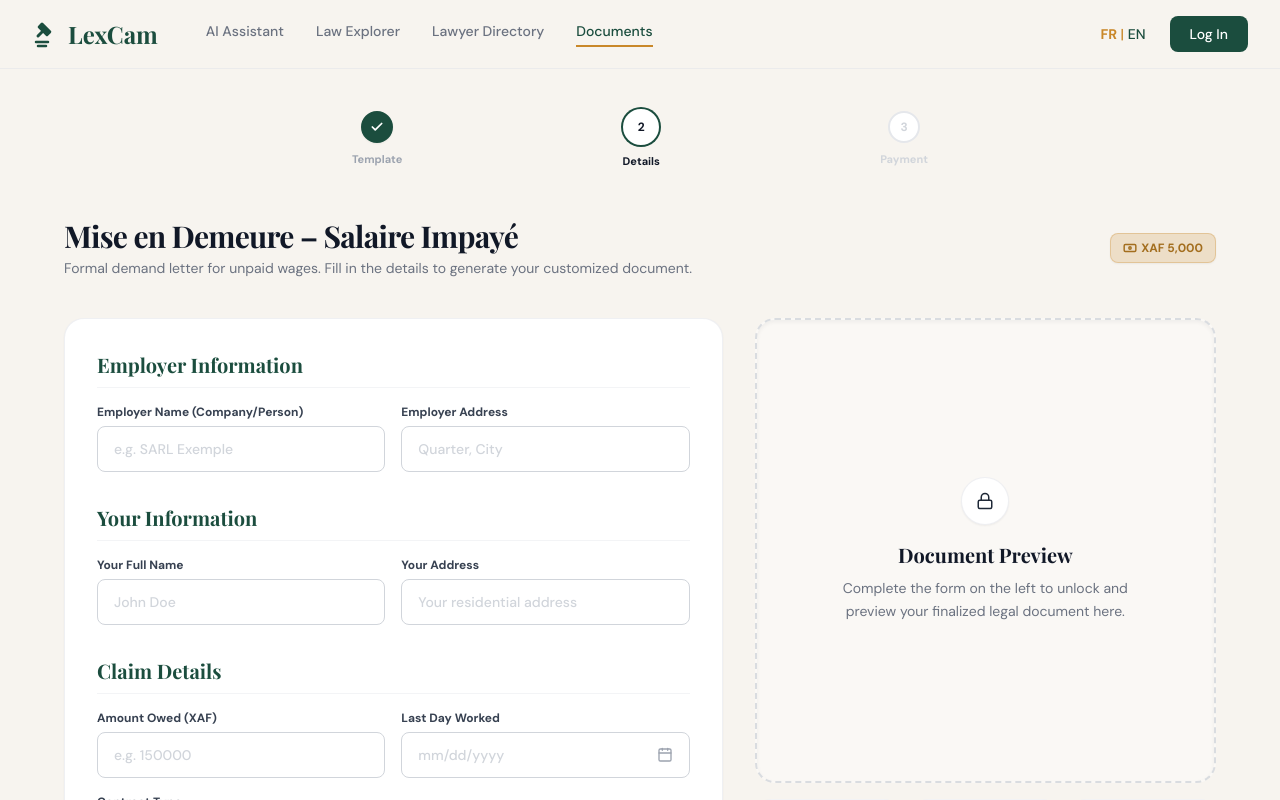
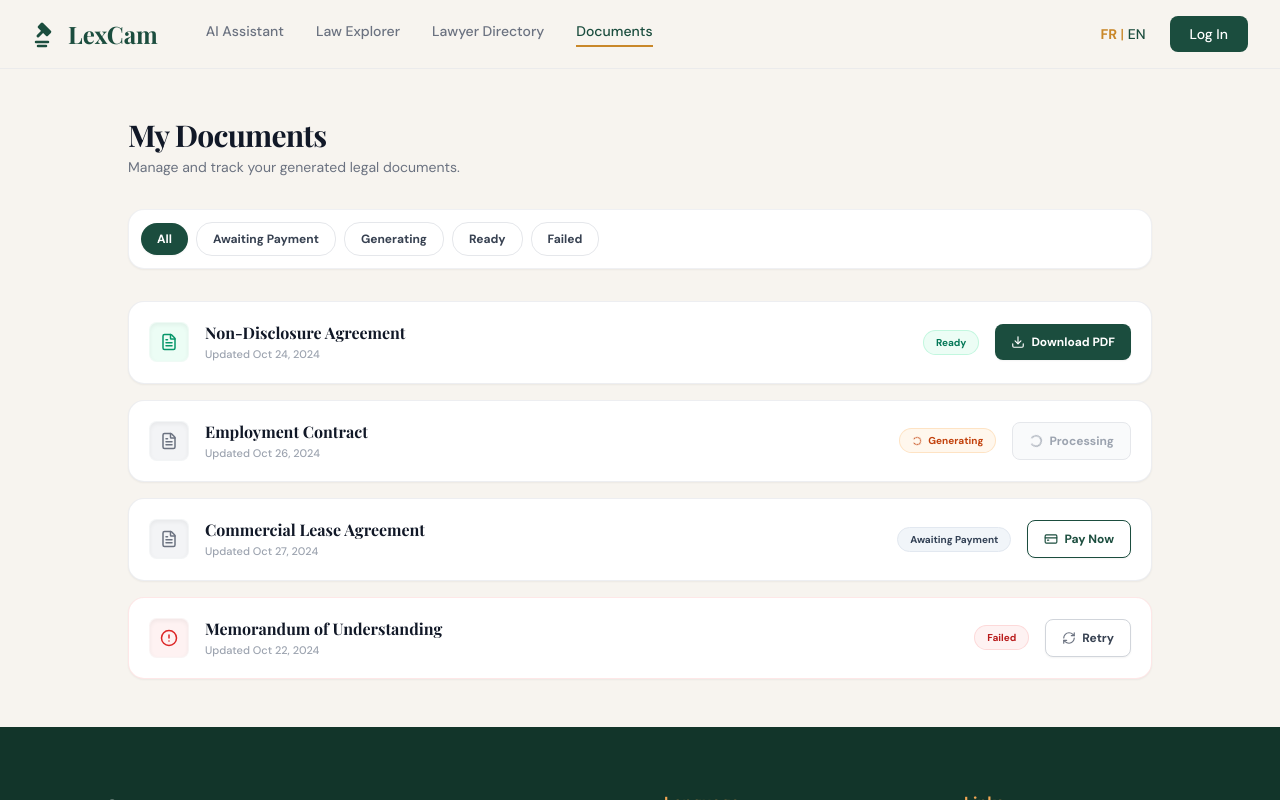
Before and after one commit to chewi-clinton/LexCamAI, a Next.js app in the folder frontend/: page /documents/my in a window 1280 px wide. Shown: the top 800 px of the page. Built offline with nearby package versions, Linux system fonts and the light colour scheme.

Commit message:
my documents history page

```diff
--- /dev/null
+++ b/frontend/src/app/(main)/documents/my/page.jsx
@@ -0,0 +1,152 @@
+'use client';
+import React from 'react';
+import {
+  FileText,
+  Download,
+  CreditCard,
+  RefreshCw,
+  Loader2,
+  AlertCircle,
+} from 'lucide-react';
+import Header from '@/components/layout/Header';
+import Footer from '@/components/layout/Footer';
+
+export default function MyDocuments() {
+  const filters = ['All', 'Awaiting Payment', 'Generating', 'Ready', 'Failed'];
+
+  const documents = [
+    {
+      name: 'Non-Disclosure Agreement',
+      date: 'Oct 24, 2024',
+      status: 'Ready',
+      statusStyle: 'bg-emerald-50 text-emerald-700 border-emerald-200/60',
+      iconBg: 'bg-emerald-50 text-emerald-600',
+      type: 'ready',
+    },
+    {
+      name: 'Employment Contract',
+      date: 'Oct 26, 2024',
+      status: 'Generating',
+      statusStyle: 'bg-orange-50 text-orange-700 border-orange-200/60',
+      iconBg: 'bg-gray-100 text-gray-500',
+      type: 'generating',
+    },
+    {
+      name: 'Commercial Lease Agreement',
+      date: 'Oct 27, 2024',
+      status: 'Awaiting Payment',
+      statusStyle: 'bg-slate-100 text-slate-700 border-slate-200',
+      iconBg: 'bg-gray-100 text-gray-500',
+      type: 'payment',
+    },
+    {
+      name: 'Memorandum of Understanding',
+      date: 'Oct 22, 2024',
+      status: 'Failed',
+      statusStyle: 'bg-red-50 text-red-700 border-red-200/60',
+      cardStyle: 'border-red-100/80 bg-red-50/10',
+      iconBg: 'bg-red-50 text-red-600',
+      type: 'failed',
+    },
+  ];
+
+  return (
+    <div className="min-h-screen bg-[#F7F4EF] font-sans flex flex-col">
+      <Header activePage="documents" />
+
+      <div className="flex-1 px-6 md:px-16 py-12">
+        <div className="max-w-5xl mx-auto space-y-8">
+
+          {/* Header */}
+          <div>
+            <h2 className="font-serif text-3xl font-bold text-gray-900 tracking-tight">
+              My Documents
+            </h2>
+            <p className="text-gray-500 text-sm mt-1">
+              Manage and track your generated legal documents.
+            </p>
+          </div>
+
+          {/* Filter Pills */}
+          <div className="bg-white border border-gray-200/60 shadow-sm rounded-xl p-3 flex flex-wrap items-center gap-2 select-none">
+            {filters.map((filter, idx) => (
+              <button
+                key={idx}
+                type="button"
+                className={`px-4 py-2 rounded-xl text-xs font-bold transition-all ${
+                  idx === 0
+                    ? 'bg-primary text-white shadow-sm'
+                    : 'bg-white border border-gray-200 text-gray-700 hover:bg-gray-50'
+                }`}
+              >
+                {filter}
+              </button>
+            ))}
+          </div>
+
+          {/* Document Cards */}
+          <div className="space-y-4">
+            {documents.map((doc, idx) => (
+              <div
+                key={idx}
+                className={`bg-white border border-gray-200/70 rounded-xl p-5 shadow-sm flex flex-col sm:flex-row sm:items-center justify-between gap-4 transition-shadow hover:shadow-md ${doc.cardStyle || ''}`}
+              >
+                {/* Left: Meta */}
+                <div className="flex items-center gap-4">
+                  <div className={`w-10 h-10 rounded-lg border border-gray-100/40 flex items-center justify-center flex-shrink-0 shadow-inner ${doc.iconBg}`}>
+                    {doc.type === 'failed' ? <AlertCircle size={18} /> : <FileText size={18} />}
+                  </div>
+                  <div>
+                    <h3 className="font-serif text-base font-bold text-gray-900 leading-snug">
+                      {doc.name}
+                    </h3>
+                    <p className="text-[11px] text-gray-400 font-medium mt-0.5">
+                      Updated {doc.date}
+                    </p>
+                  </div>
+                </div>
+
+                {/* Right: Status + Action */}
+                <div className="flex items-center justify-between sm:justify-end gap-4 border-t border-gray-50 sm:border-t-0 pt-3 sm:pt-0">
+                  <span className={`inline-flex items-center gap-1.5 px-3 py-1 rounded-full text-[10px] font-bold border ${doc.statusStyle}`}>
+                    {doc.type === 'generating' && <Loader2 size={10} className="animate-spin" />}
+                    {doc.status}
+                  </span>
+
+                  <div className="flex items-center justify-end flex-1 sm:flex-none">
+                    {doc.type === 'ready' && (
+                      <button className="bg-primary hover:bg-primary-dark text-white font-bold text-xs py-2.5 px-4 rounded-lg flex items-center gap-1.5 shadow-sm transition-colors">
+                        <Download size={14} /> Download PDF
+                      </button>
+                    )}
+                    {doc.type === 'generating' && (
+                      <button disabled className="border border-gray-200 bg-gray-50 text-gray-400 font-bold text-xs py-2.5 px-4 rounded-lg flex items-center gap-1.5 cursor-not-allowed select-none">
+                        <Loader2 size={14} className="animate-spin" /> Processing
+                      </button>
+                    )}
+                    {doc.type === 'payment' && (
+                      <a
+                        href="/documents"
+                        className="border border-primary text-primary bg-white hover:bg-primary/5 font-bold text-xs py-2.5 px-4 rounded-lg flex items-center gap-1.5 transition-colors shadow-sm"
+                      >
+                        <CreditCard size={14} /> Pay Now
+                      </a>
+                    )}
+                    {doc.type === 'failed' && (
+                      <button className="border border-gray-300 bg-white hover:bg-gray-50 text-gray-700 font-bold text-xs py-2.5 px-4 rounded-lg flex items-center gap-1.5 transition-colors shadow-sm">
+                        <RefreshCw size={14} className="text-gray-500" /> Retry
+                      </button>
+                    )}
+                  </div>
+                </div>
+              </div>
+            ))}
+          </div>
+
+        </div>
+      </div>
+
+      <Footer />
+    </div>
+  );
+}
```
